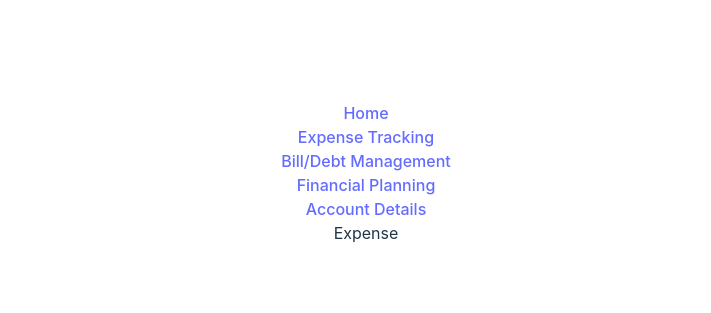
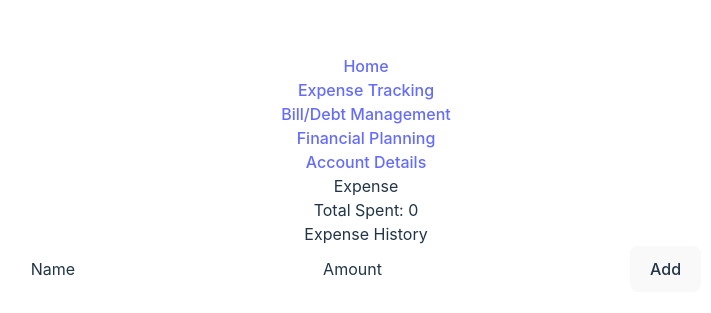
Before and after one commit to mikhael-oo/finance-manager, a React (Vite) app in the folder frontend/: page /expense in a window 1280 px wide. Shown: the part 227-540 px from the top of the page, without its empty margins (274-985 px from the left). Built offline with nearby package versions, Linux system fonts and the light colour scheme.

Commit message:
local expenses working

```diff
--- /dev/null
+++ b/frontend/src/components/expenses/AddExpense.jsx
@@ -0,0 +1,39 @@
+import {React, useContext, useState} from 'react'
+import { AppContext } from '../../context/AppContext'
+
+const AddExpense = (props) => {
+    const { dispatch } = useContext(AppContext);
+
+    const [expenseName, setName] = useState('');
+    const [amount, setAmount] = useState('');
+
+    const onSubmit = (e) => {
+        e.preventDefault();
+
+        const expense = {
+            id: Math.floor(Math.random()*1000),
+            name: expenseName,
+            amount: parseFloat(amount),
+        };
+
+        dispatch({
+            type: 'ADD_EXPENSE',
+            payload: expense,
+        });
+
+        setName('');
+        setAmount('');
+    }
+
+    return (
+        <form onSubmit={onSubmit}>
+            <label htmlFor='name'>Name</label>
+            <input type='text' id='name' value={expenseName} onChange={(e) => setName(e.target.value)}/>
+            <label htmlFor='amount'>Amount</label>
+            <input type='number' id='amount' value={amount} onChange={(e) => setAmount(e.target.value)}/>
+            <button type='submit'>Add</button>
+        </form>
+    )
+}
+
+export default AddExpense;
--- /dev/null
+++ b/frontend/src/components/expenses/ExpenseItem.jsx
@@ -0,0 +1,13 @@
+import {React} from 'react';
+
+const ExpenseItem = (props) => {
+
+    return (
+        <li>
+            Expense: {props.name} Amount: {props.amount}
+        </li>
+    );
+};
+
+
+export default ExpenseItem;
--- /dev/null
+++ b/frontend/src/components/expenses/ExpenseList.jsx
@@ -0,0 +1,19 @@
+import {React, useContext} from "react";
+import ExpenseItem from "./ExpenseItem";
+import { AppContext } from "../../context/AppContext";
+
+const ExpenseList = (props) => {
+
+    const { expenses } = useContext(AppContext)
+
+    return (
+        <div>
+            <h3>Expense History</h3>
+            <ul>
+                {expenses.map((expense) => (<ExpenseItem key={expense.id} name={expense.name} amount={expense.amount} />))}
+            </ul>
+        </div>
+    )
+}
+
+export default ExpenseList;
--- /dev/null
+++ b/frontend/src/components/expenses/TotalSpent.jsx
@@ -0,0 +1,12 @@
+import {React, useContext } from 'react';
+import { AppContext } from "../../context/AppContext";
+
+const TotalSpent = (props) => {
+    const { total } = useContext(AppContext);
+
+    return (
+        <h2>Total Spent: {total}</h2>
+    )
+}
+
+export default TotalSpent;
--- a/frontend/src/components/pages/Expense.jsx
+++ b/frontend/src/components/pages/Expense.jsx
@@ -1,7 +1,14 @@
+import ExpenseList from '../expenses/ExpenseList'
+import AddExpense from '../expenses/AddExpense';
+import TotalSpent from '../expenses/TotalSpent';
+
 export const Expense = () => {
     return (
         <div>
             <p>Expense</p>
+            <TotalSpent />
+            <ExpenseList />
+            <AddExpense />
         </div>
     );
 };
--- /dev/null
+++ b/frontend/src/context/AppContext.jsx
@@ -0,0 +1,39 @@
+import {React, createContext, useReducer} from "react";
+
+const initialState = {
+    expenses: [],
+    total: 0
+}
+
+export const AppReducer = (state, action) => {
+    switch (action.type) {
+        case 'ADD_EXPENSE':
+            console.log("ADD_EXPENSE")
+            console.log(action.payload)
+            return {
+                ...state,
+                expenses: [action.payload, ...state.expenses],
+                total: state.total + action.payload.amount
+            }
+        default:
+            return state;
+    }
+}
+
+export const AppContext = createContext();
+
+export const AppProvider = (props) => {
+    const [state, dispatch] = useReducer(AppReducer, initialState);
+
+    return (
+        <AppContext.Provider
+            value={{
+                expenses: state.expenses,
+                total: state.total,
+                dispatch,
+            }}
+            >
+                {props.children}
+        </AppContext.Provider>
+    )
+}
--- a/frontend/src/main.jsx
+++ b/frontend/src/main.jsx
@@ -9,9 +9,11 @@ import { Home } from './components/pages/Home'
 import Layout from './components/pages/Layout'
 import { Planning } from './components/pages/Planning'
 import './index.css'
+import { AppProvider } from './context/AppContext'
 
 ReactDOM.createRoot(document.getElementById('root')).render(
   <React.StrictMode>
+    <AppProvider>
       <BrowserRouter>
         <Routes>
           <Route index element={<App />} />
@@ -32,5 +34,6 @@ ReactDOM.createRoot(document.getElementById('root')).render(
           </Route>
         </Routes>
       </BrowserRouter>
+    </AppProvider>
   </React.StrictMode>,
 )
```
Lines whose indentation alone changed are shown as unchanged.
